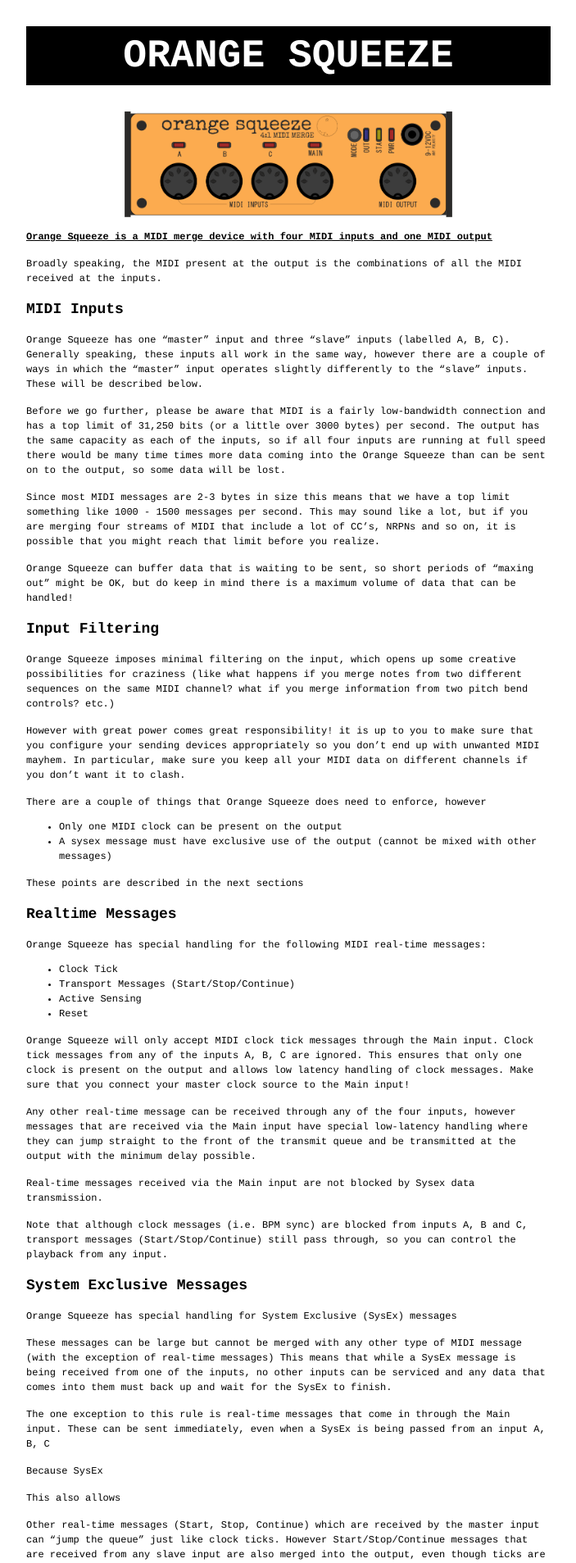
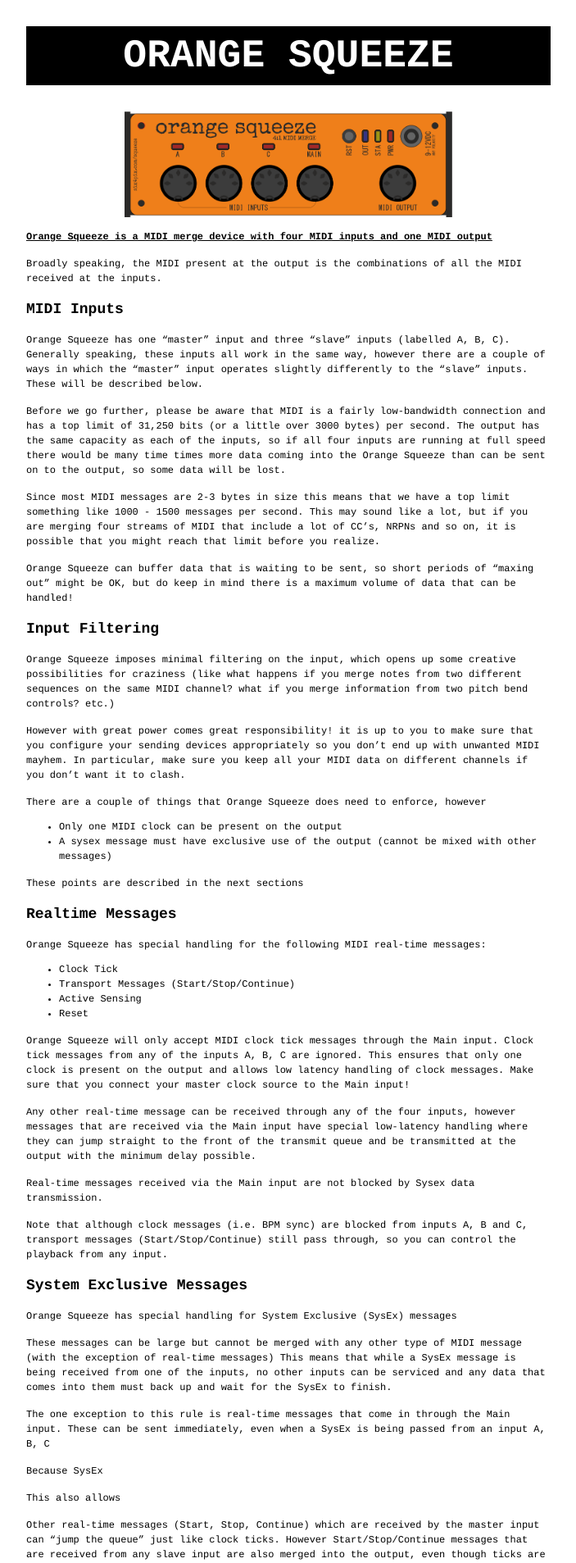
Before and after one commit to hotchk155/hotchk155.github.io, a Jekyll site: the page built from squeeze/manual.md, in a window 1280 px wide. Shown: the top 1907 px of the page at 82% size, without its empty margins (18-721 px from the left). Built offline with Jekyll 4.4.1, drawn with Linux system fonts in a browser that asks for light colours.

Commit message:
patch edit

```diff
--- a/squeeze/manual.md
+++ b/squeeze/manual.md
@@ -4,7 +4,7 @@
 
 # ORANGE SQUEEZE
 
-<img src="img/squeeze.gif">
+<img src="img/squeeze.png">
 
 **Orange Squeeze is a MIDI merge device with four MIDI inputs and one MIDI output**
 
```
Also changed, not shown: squeeze/img/squeeze.gif (deleted), squeeze/img/squeeze.png (added), 4 other files.
